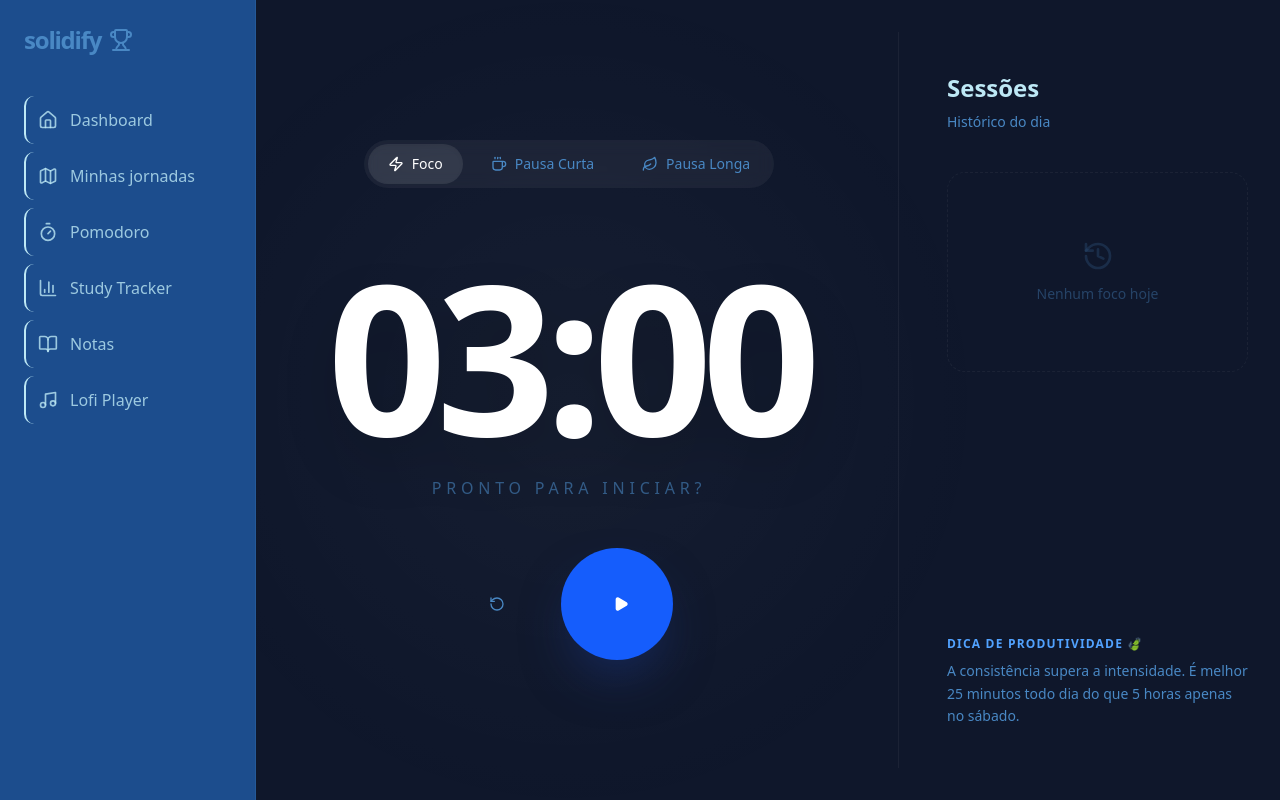
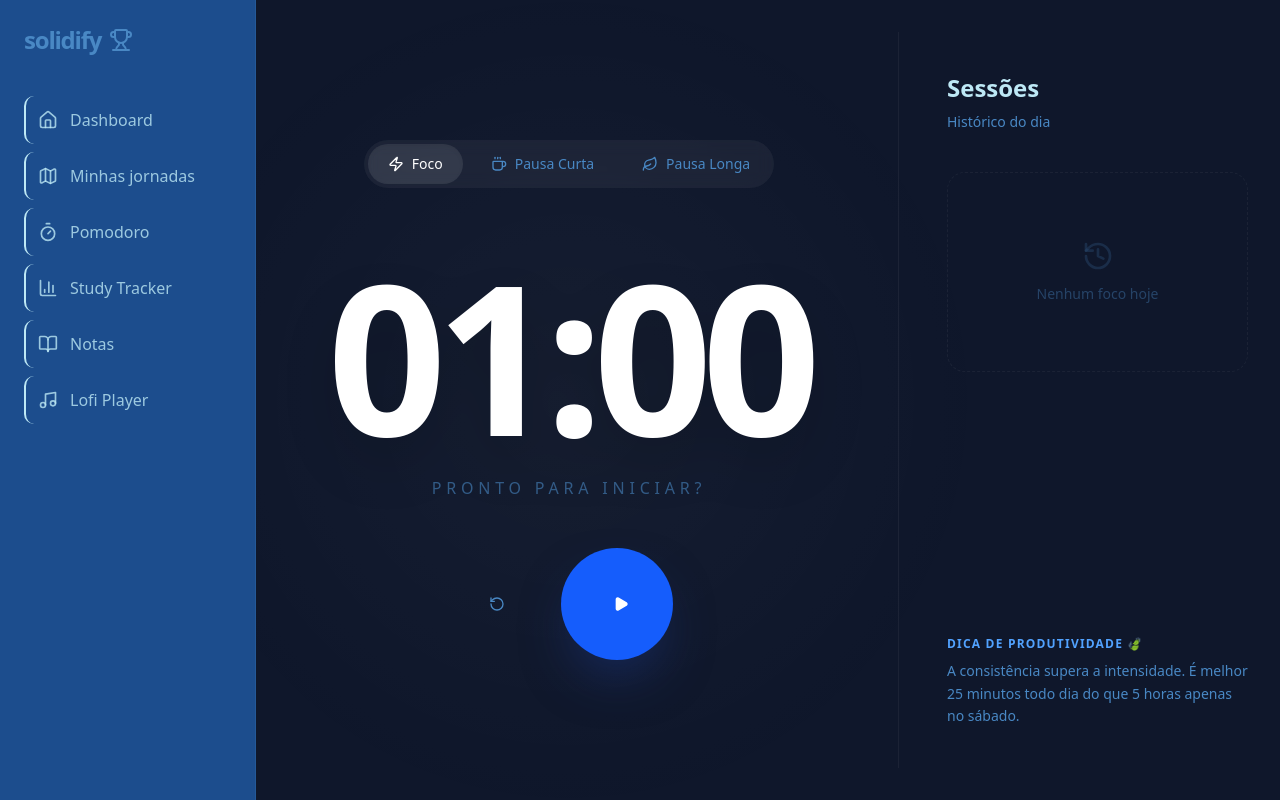
Before and after one commit to GGhiaroni/solidify, a Next.js app: page /pomodoro in a window 1280 px wide. Built offline with nearby package versions, Linux system fonts and the light colour scheme.

Commit message:
personalizando a width do toast da biblioteca toastify

```diff
--- a/app/context/PomodoroContext.tsx
+++ b/app/context/PomodoroContext.tsx
@@ -30,9 +30,9 @@ const PomodoroContext = createContext({} as PomodoroContextType);
 export function PomodoroProvider({ children }: { children: ReactNode }) {
   const [mode, setMode] = useState<TimerMode>("focus");
   const [isActive, setIsActive] = useState(false);
-  const [time, setTime] = useState(3 * 60);
+  const [time, setTime] = useState(1 * 60);
 
-  const [initialTime, setInitialTime] = useState(3 * 60);
+  const [initialTime, setInitialTime] = useState(1 * 60);
 
   const playSound = (
     type: "start" | "pause" | "ending" | "finished" | "restart"
--- a/app/globals.css
+++ b/app/globals.css
@@ -48,6 +48,7 @@
   --sidebar-accent-foreground: oklch(0.208 0.042 265.755);
   --sidebar-border: oklch(0.929 0.013 255.508);
   --sidebar-ring: oklch(0.704 0.04 256.788);
+  --toastify-toast-width: 490px;
 }
 
 @theme inline {
```
